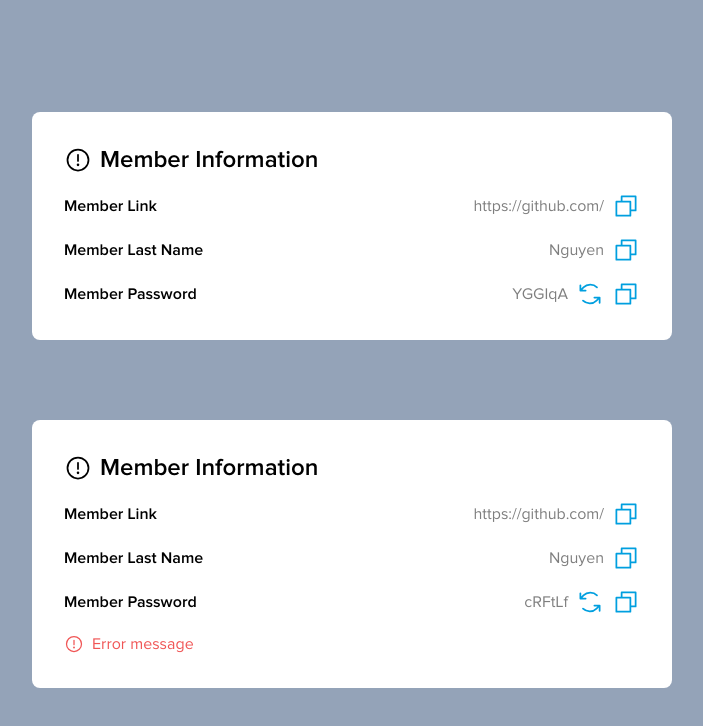
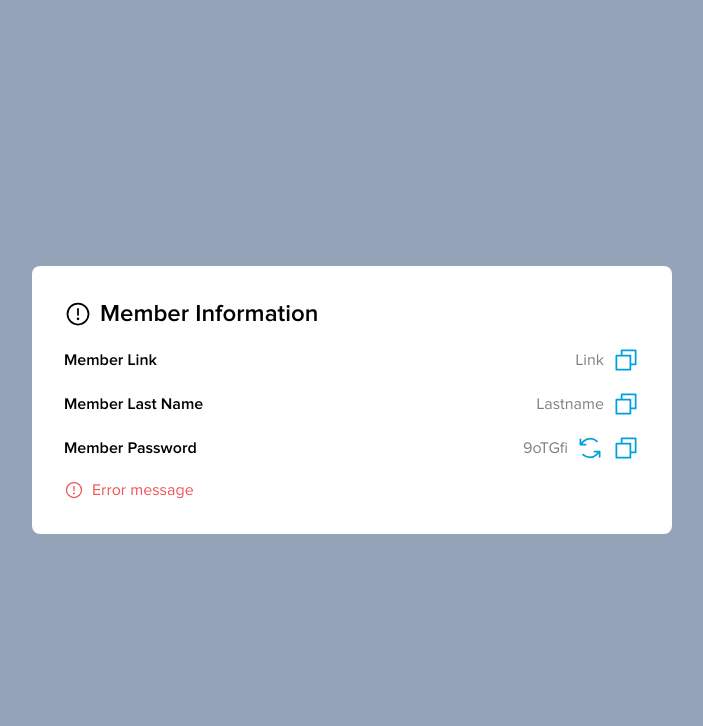
Before and after one commit to UofA-Blueprint/AlzheimerCalgary2.0, a React (Vite) app: page /member-information-test in a window 1280 px wide. Shown: the top 726 px of the page, without its empty margins (288-991 px from the left). Built offline with nearby package versions, Linux system fonts and the light colour scheme.

Commit message:
Deleted redundant props for MemberInformation.tsx

```diff
--- a/src/App.tsx
+++ b/src/App.tsx
@@ -65,15 +65,7 @@ const router = createBrowserRouter([
     path: "/member-information-test",
     element: (
       <div className="flex flex-col gap-y-20 items-center justify-center w-full h-[100vh] bg-slate-400">
-        <MemberInformation
-          link="https://github.com/"
-          lastName="Nguyen"
-        />
-        <MemberInformation
-          link="https://github.com/"
-          lastName="Nguyen"
-          errorText="Error message"
-        />
+        <MemberInformation />
       </div>
     ),
   },
--- a/src/components/MemberInformation.tsx
+++ b/src/components/MemberInformation.tsx
@@ -9,24 +9,20 @@ import {
 
 //#region Interfaces
 interface MemberInformationProps {
-  link: string;
-  lastName: string;
-  errorText?: string;
+  className?: string;
 }
 //#endregion
 
 /**
  * Renders a member information component.
- * @param link - The link of the member.
- * @param lastName - The last name of the member.
  * @param errorText - The error text to be displayed.
  * @returns
  */
-const MemberInformation = ({
-  link,
-  lastName,
-  errorText,
-}: MemberInformationProps) => {
+const MemberInformation = ({ className }: MemberInformationProps) => {
+  const [lastName, setLastName] = useState<string>("Lastname");
+  const [link, setLink] = useState<string>("Link");
+  const [errorText, setErrorText] = useState<string>("Error message");
+
   const [password, setPassword] = useState<string>();
   const [copied, setCopied] = useState<boolean>(false);
   const fields = [
@@ -72,7 +68,9 @@ const MemberInformation = ({
   }, 2500);
 
   return (
-    <div className="flex flex-col gap-y-4 w-[90vw] md:w-[50vw] max-w-2xl text-sm md:text-base bg-neutrals-light-100 p-8 rounded-lg font-display">
+    <div
+      className={`flex flex-col gap-y-4 w-[90vw] md:w-[50vw] max-w-2xl text-sm md:text-base bg-neutrals-light-100 p-8 rounded-lg font-display ${className}`}
+    >
       {/* title */}
       <div className="flex items-center text-xl md:text-2xl gap-x-2 font-semibold">
         <WarningCircle size={28} />
```
